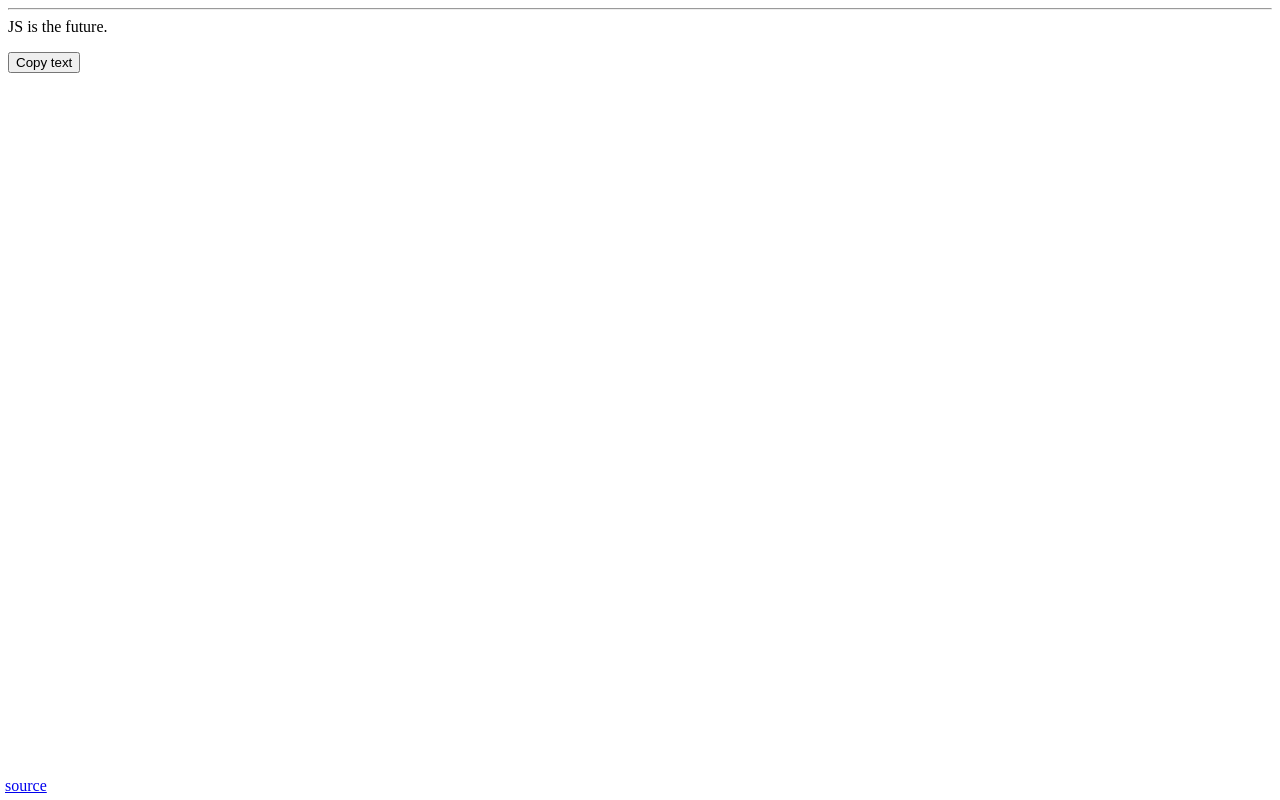
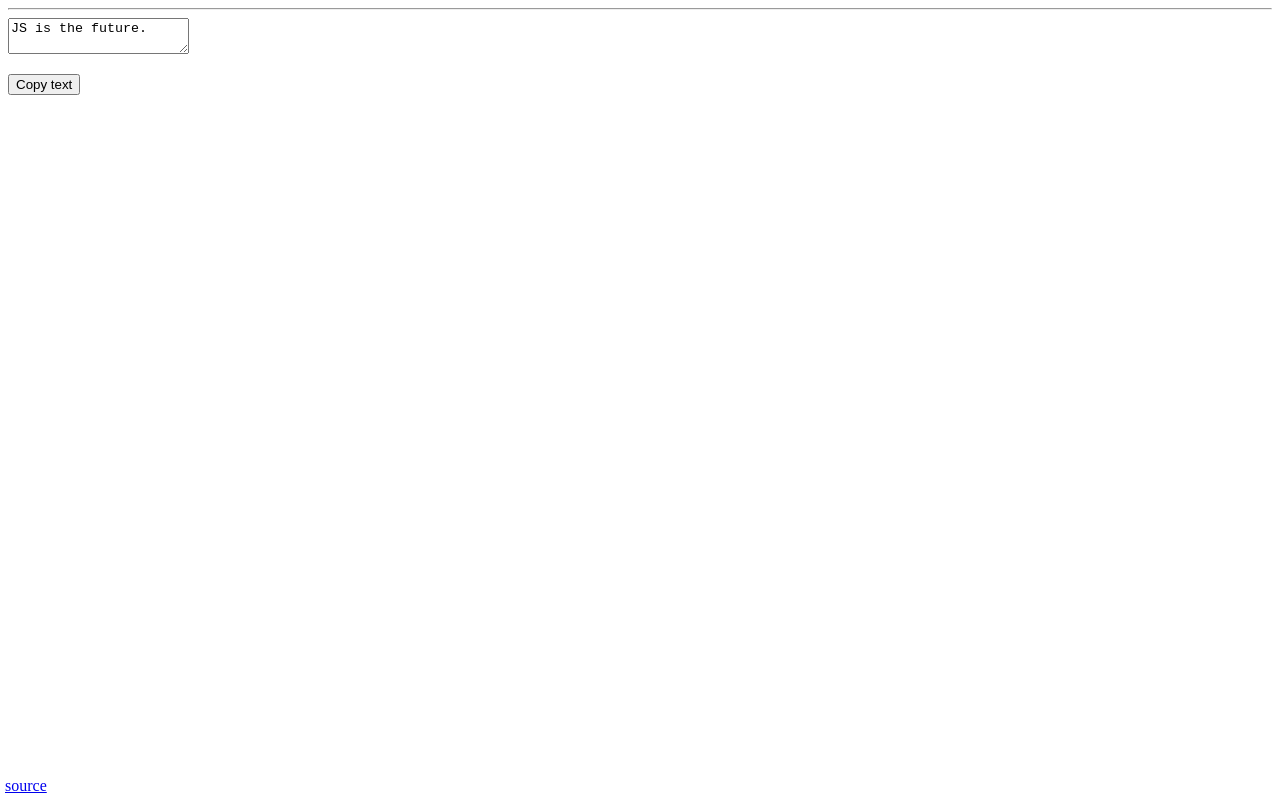
Before and after one commit to ryanpcmcquen/cheval, a plain HTML site: page index.html in a window 1280 px wide. Drawn offline with Linux system fonts and the light colour scheme.

Commit message:
Switch back to `textarea`.

```diff
--- a/index.html
+++ b/index.html
@@ -9,7 +9,7 @@
 
 <body>
   <hr>
-  <div class="text-to-copy">JS is the future.</div>
+  <textarea class="text-to-copy">JS is the future.</textarea>
   <p>
     <button class="js-copy-btn">Copy text</button>
   </p>
```
